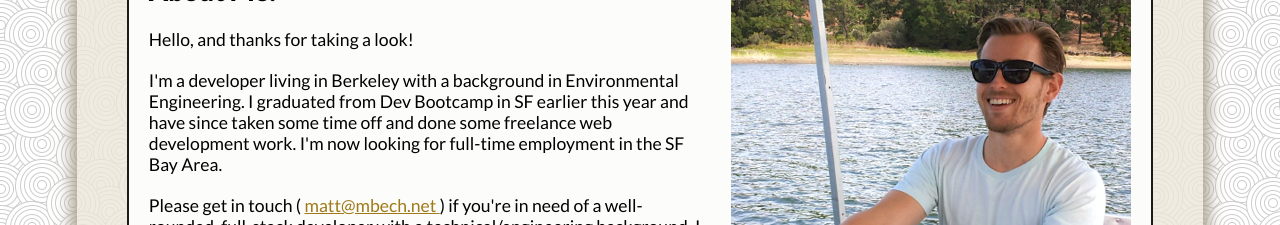
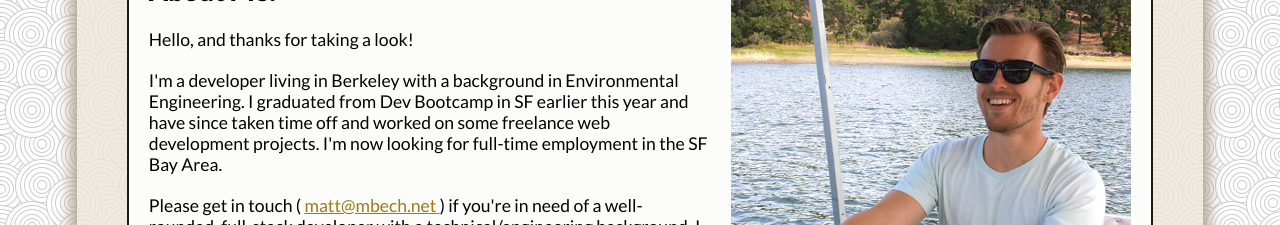
Before and after one commit to mbech/personal_site, a plain HTML site: page about.html in a window 1280 px wide. Shown: the part 157-382 px from the top of the page. Drawn offline with Linux system fonts and the light colour scheme.

Commit message:
Rephrase about text

```diff
--- a/about.html
+++ b/about.html
@@ -39,7 +39,7 @@
       </p>
       <p> I'm a developer living in Berkeley with a background in Environmental Engineering.
       I graduated from Dev Bootcamp in SF earlier this year and have since taken
-      some time off and done some freelance web development work.  I'm now looking for full-time employment in the SF Bay Area.
+      time off and worked on some freelance web development projects.  I'm now looking for full-time employment in the SF Bay Area.
       </p>
       <p>
       Please get in touch ( <a href="mailto:"><span class='site-contact'></span> </a>)
```
